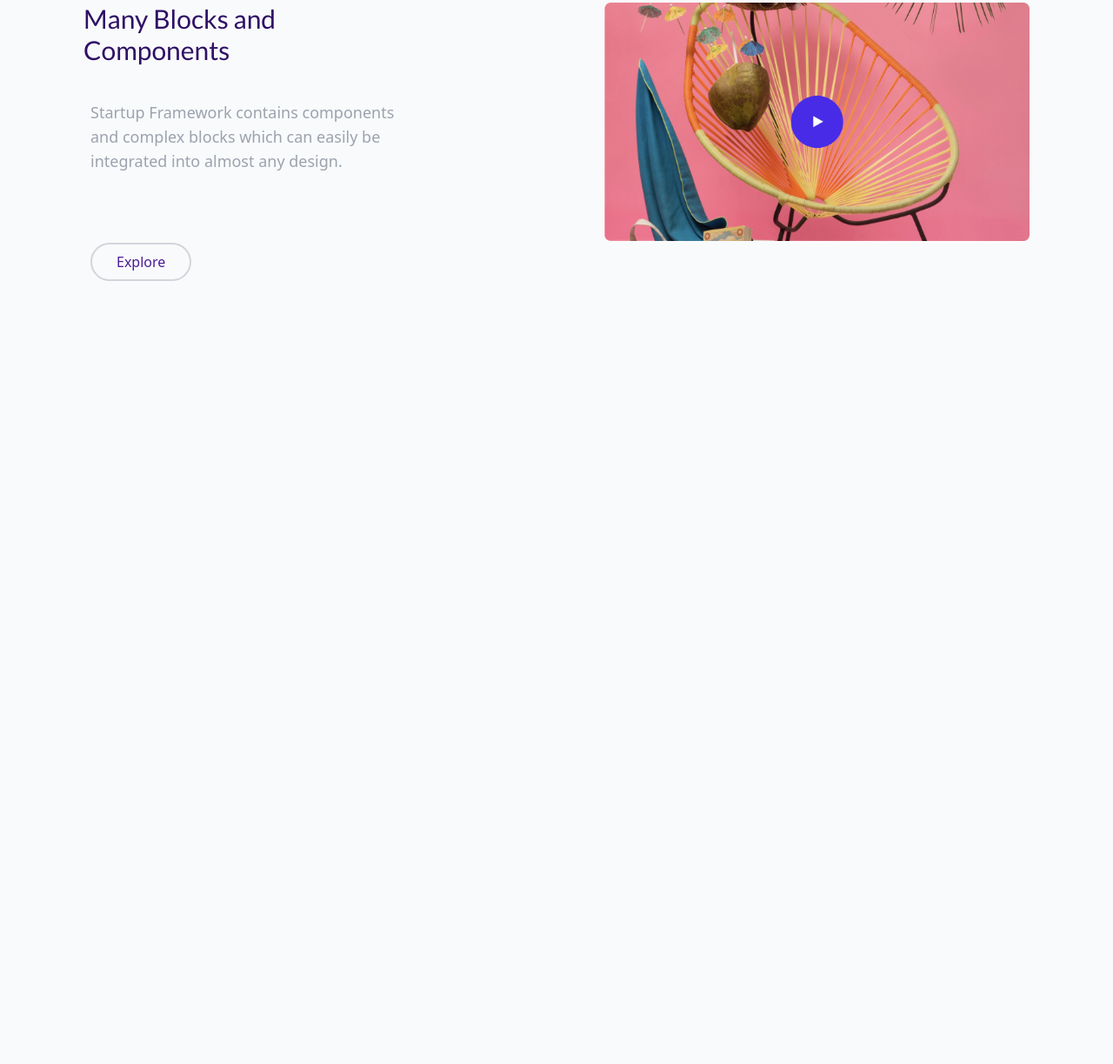
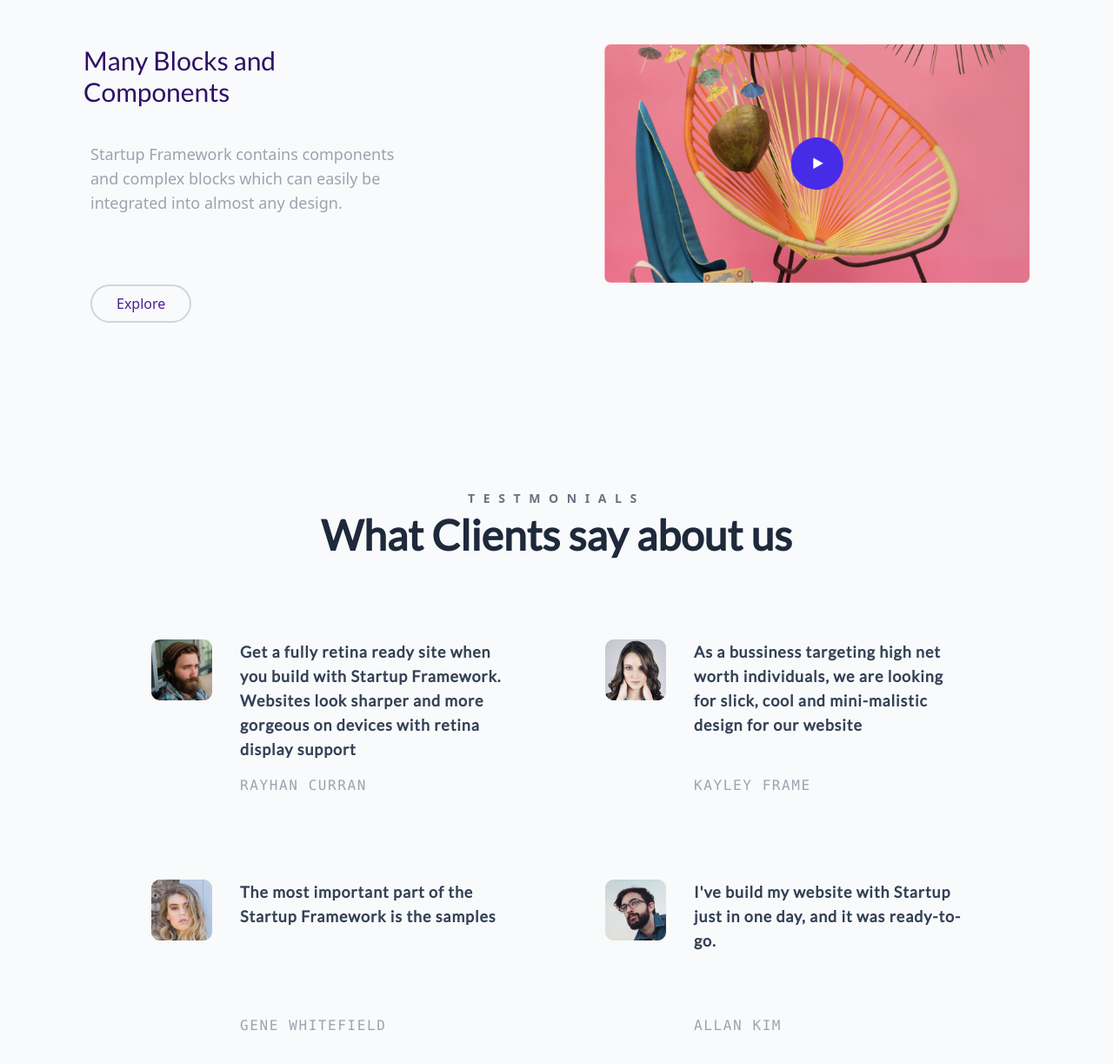
Before and after one commit to CodeMonk21/PixelLab, a website: page public/index.html in a window 1280 px wide. Shown: the part 1459-2682 px from the top of the page at 87% size. Before the commit the page ends 1974 px from the top, so only its background shows below. Drawn offline with Linux system fonts and the light colour scheme.

Commit message:
testmonials section done

```diff
--- a/public/index.html
+++ b/public/index.html
@@ -73,7 +73,7 @@
             </div>
         </section>
         <!-- Video section -->
-        <section class="my-36 flex">
+        <section class="my-48 flex">
             <div class="flex flex-col">
                 <h2 class="text-violet-950 text-3xl font-medium font-lato mb-10">Many Blocks and <br> Components</h2>
                 <p class="text-gray-400 text-lg font-normal w-2/3 px-2 mb-20">Startup Framework contains components and complex blocks which can easily be integrated into almost any design.</p>
@@ -83,7 +83,43 @@
                 <img class="w-full" src="/assets/Video Player.png" alt="">
             </div>
         </section>
-
+        <!-- Testmonials -->
+        <section class="">
+            <div class="text-center">
+                <h2 class="uppercase text-sm tracking-[0.6rem] text-gray-500 font-bold mb-2">Testmonials</h2>
+                <h1 class="text-5xl font-bold text-slate-800 font-lato">What Clients say about us</h1>
+            </div>
+            <div class="grid grid-cols-auto-2 justify-center gap-y-24 gap-x-28 mt-24">
+                <div class="flex gap-8 w-[410px] h-[180px]">
+                    <img class="self-start" src="/assets/Mask.png" alt="">
+                    <div class="flex flex-col justify-between">
+                        <p class="text-slate-700 text-lg font-semibold font-lato tracking-wider">Get a fully retina ready site when you build with Startup Framework. Websites look sharper and more gorgeous on devices with retina display support</p>
+                        <h2 class="uppercase text-gray-400 text-base font-medium font-mono tracking-widest">Rayhan Curran</h2>
+                    </div>
+                </div>
+                <div class="flex gap-8 w-[410px] h-[180px]">
+                    <img class="self-start" src="/assets/Mask (1).png" alt="">
+                    <div class="flex flex-col justify-between">
+                        <p class="text-slate-700 text-lg font-semibold font-lato tracking-wider">As a bussiness targeting high net worth individuals, we are looking for slick, cool and mini-malistic design for our website</p>
+                        <h2 class="uppercase text-gray-400 text-base font-medium font-mono tracking-widest">Kayley frame</h2>
+                    </div>
+                </div>
+                <div class="flex gap-8 w-[410px] h-[180px]">
+                    <img class="self-start" src="/assets/Mask (2).png" alt="">
+                    <div class="flex flex-col justify-between">
+                        <p class="text-slate-700 text-lg font-semibold font-lato tracking-wider">The most important part of the Startup Framework is the samples</p>
+                        <h2 class="uppercase text-gray-400 text-base font-medium font-mono tracking-widest">Gene whitefield</h2>
+                    </div>
+                </div>
+                <div class="flex gap-8 w-[410px] h-[180px]">
+                    <img class="self-start" src="/assets/Userpic.png" alt="">
+                    <div class="flex flex-col justify-between">
+                        <p class="text-slate-700 text-lg font-semibold font-lato tracking-wider">I've build my website with Startup just in one day, and it was ready-to-go.</p>
+                        <h2 class="uppercase text-gray-400 text-base font-medium font-mono tracking-widest">ALLaN kim</h2>
+                    </div>
+                </div>
+            </div>
+        </section>
     </main>
 
 
```
Also changed, not shown: public/output.css.
